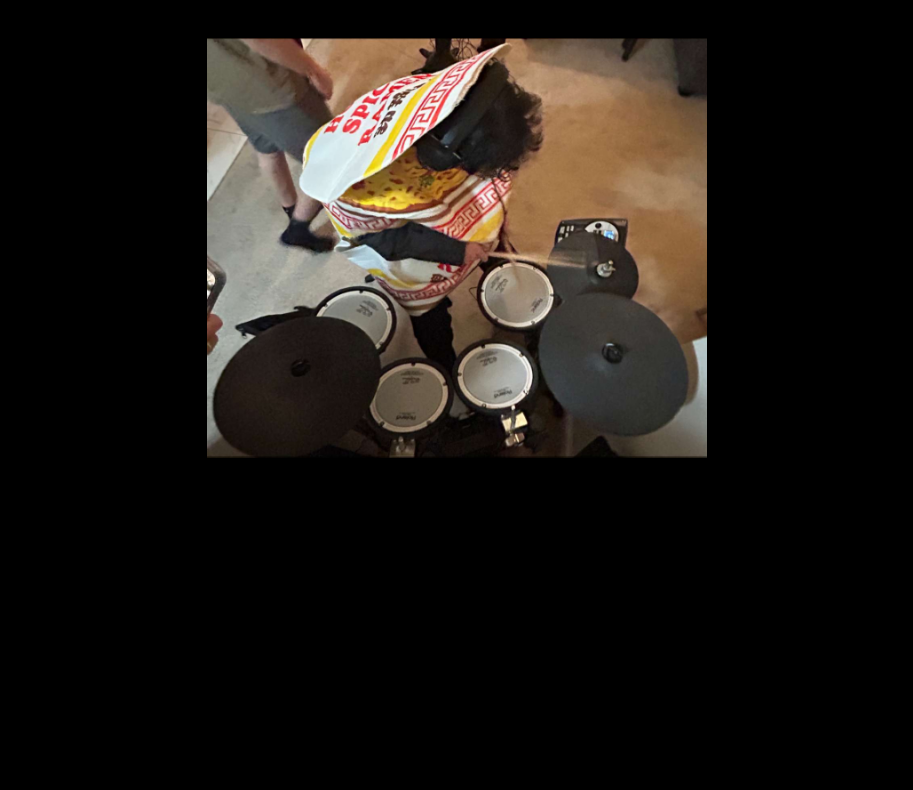
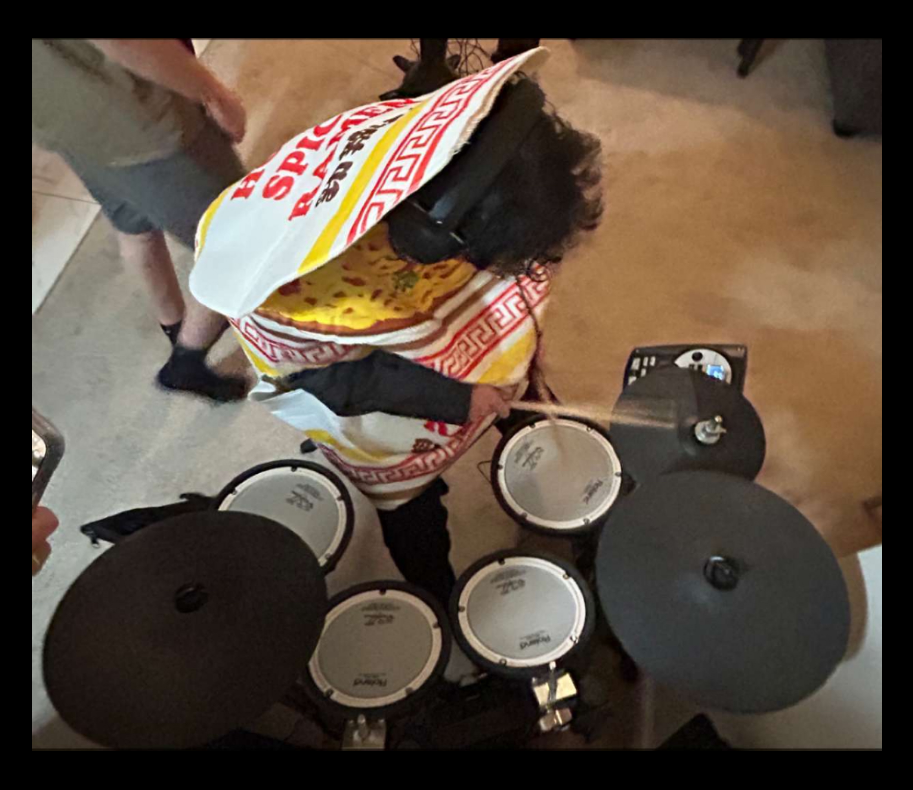
Before and after one commit to chadparkk2/LITAassignment2, a plain HTML site: page index.html in a window 1280 px wide. Shown: the whole page, without its empty margins (183-1096 px from the left). Drawn offline with Linux system fonts and the light colour scheme.

Commit message:
Update style.css

```diff
--- a/style.css
+++ b/style.css
@@ -5,7 +5,7 @@ p {
 
 img.home {
   padding-top: 30;
-  width: 500;
+  width: 850;
   display: block;
   margin-left: auto;
   margin-right: auto;
```
